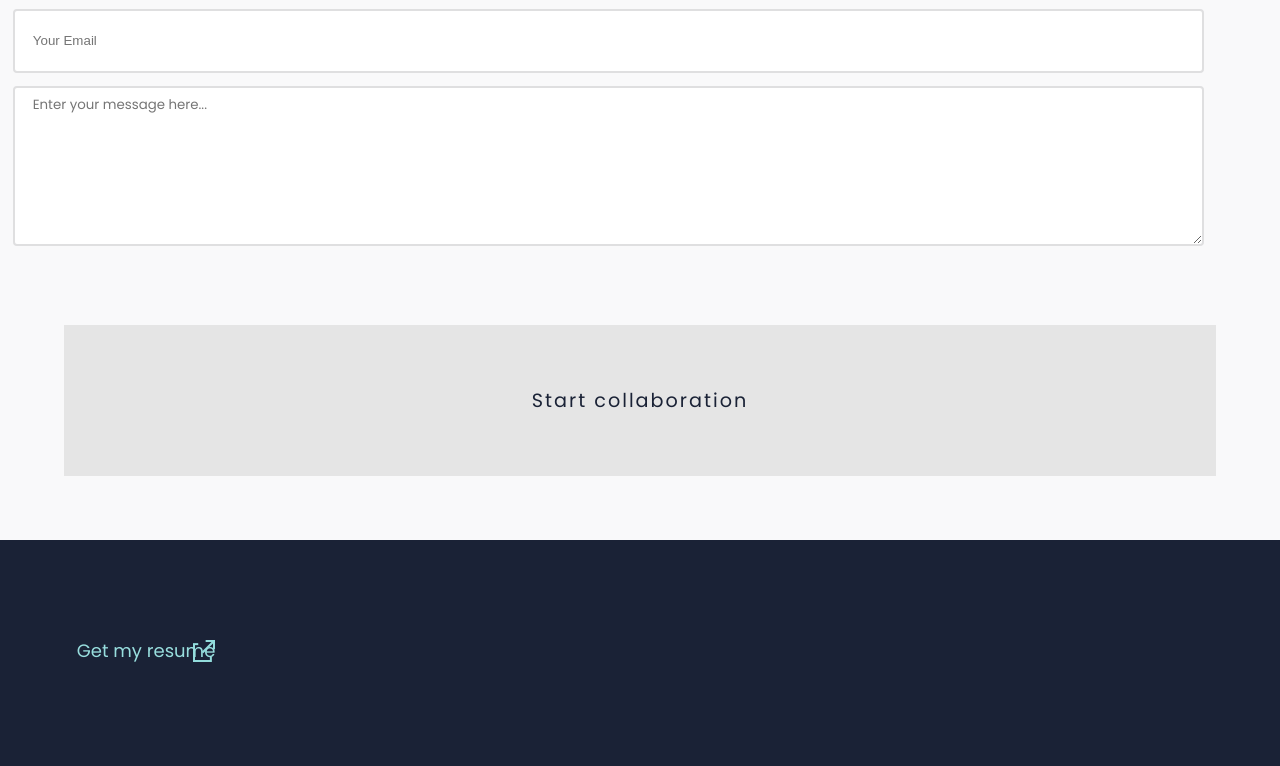
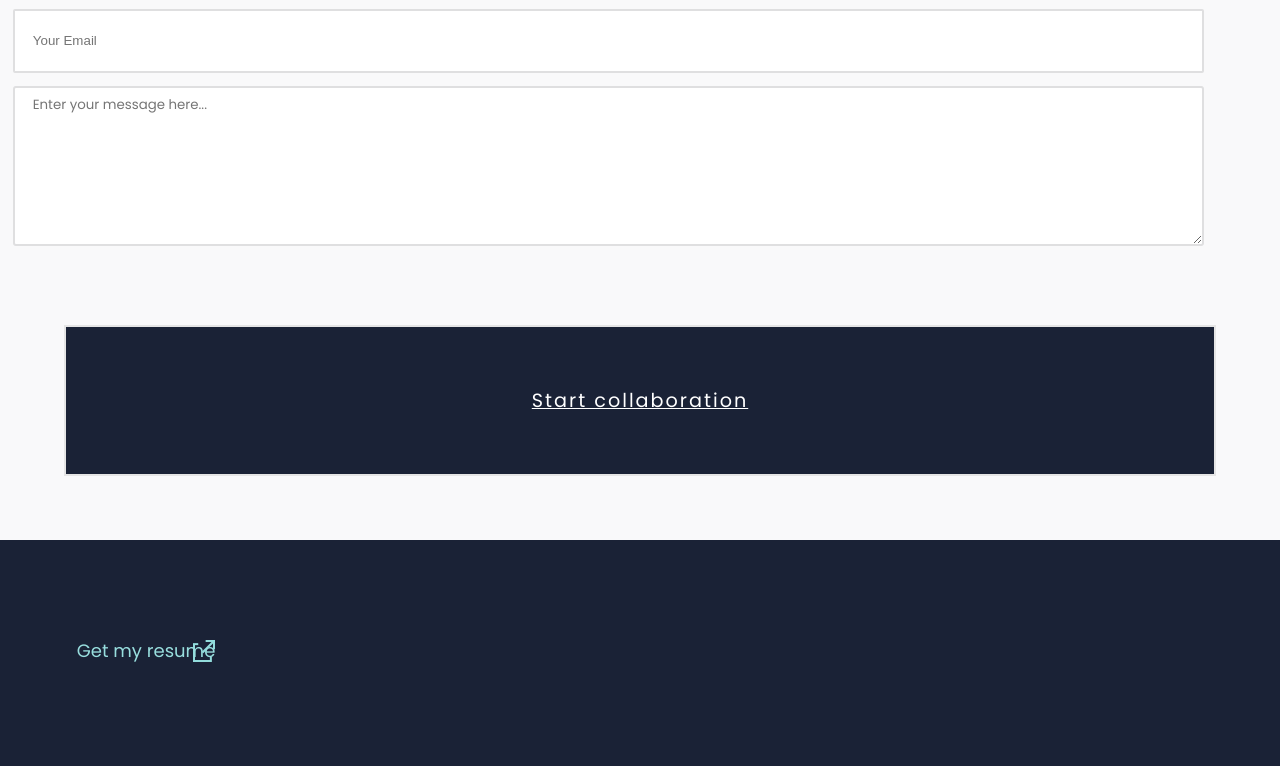
Before and after one commit to mukhammadrizooff/Portfolio-Page, a plain HTML site: page index.html in a window 1280 px wide. In both pictures the pointer is over the input "Start collaboration". Shown: the part 11487-12253 px from the top of the page. Before the commit the page ends 12000 px from the top, so only its background shows below. After the commit the page ends 12000 px from the top, so only its background shows below. Drawn offline with nearby package versions, Linux system fonts and the light colour scheme; a web font is replaced by a local one.

Commit message:
Update the form content style

```diff
--- a/style.css
+++ b/style.css
@@ -350,6 +350,7 @@ fieldset {
   border-radius: 4px;
   outline: none;
   padding: 0.5em;
+  border-radius: 2px;
 }
 
 .message {
@@ -362,6 +363,7 @@ fieldset {
   border-radius: 4px;
   outline: none;
   padding: 0.5em;
+  border-radius: 3px;
 }
 
 footer {
@@ -424,3 +426,9 @@ footer {
   color: #1a2236;
   border: solid 2px #1a2236;
 }
+
+.button_decoration:hover{
+  text-decoration: underline;
+  background-color: #1a2236;
+  color: #fff;
+}
```
